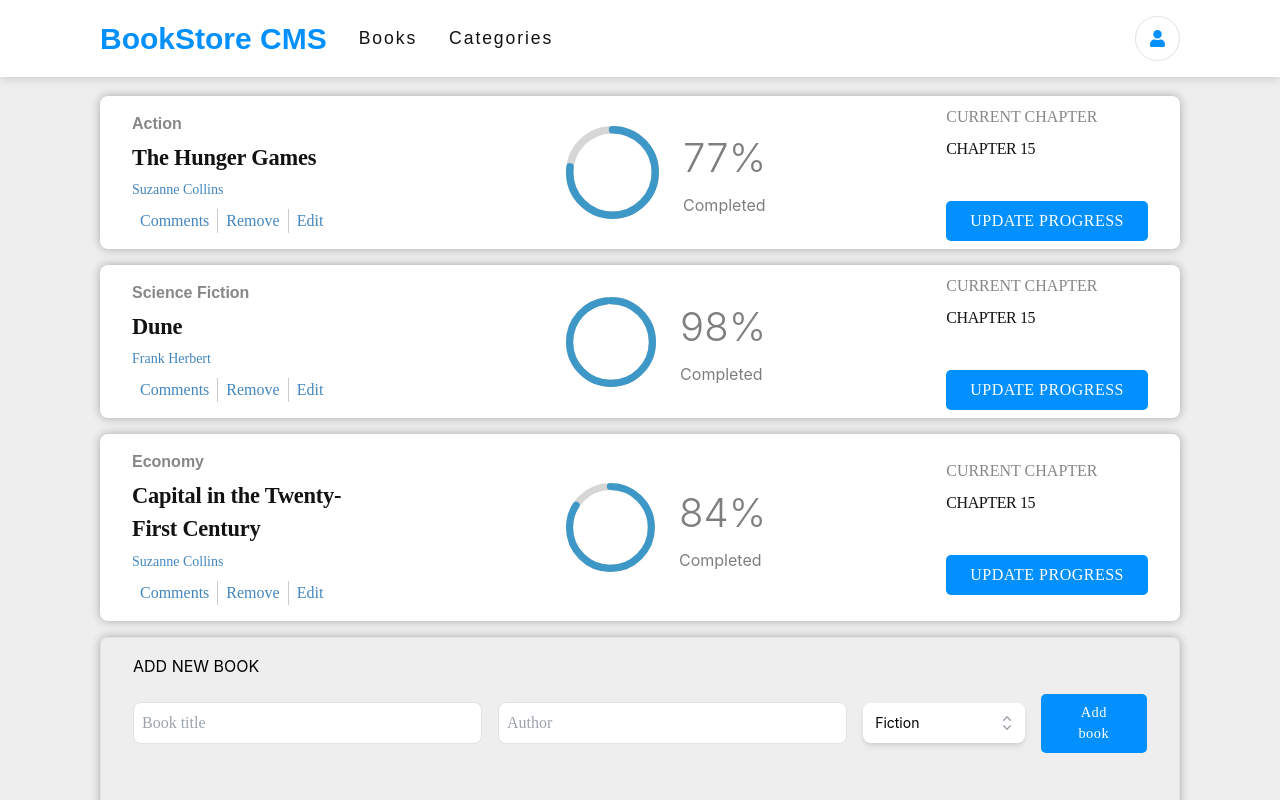
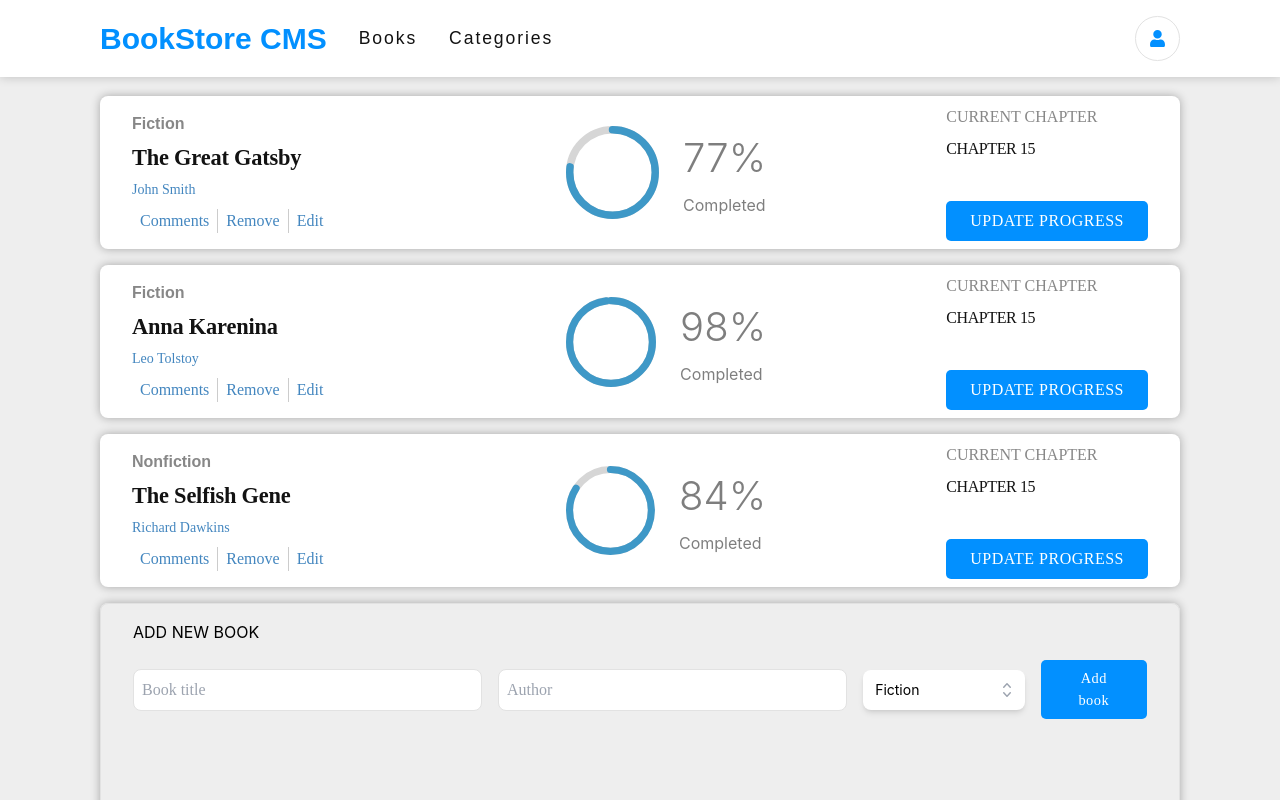
Before and after one commit to prg-04/BookStore_CMS, a React (Create React App) app: page / in a window 1280 px wide. Shown: the top 800 px of the page. Built offline with nearby package versions, Linux system fonts and the light colour scheme.

Commit message:
Add react-redux and app initial state

```diff
--- a/src/components/Categories.jsx
+++ b/src/components/Categories.jsx
@@ -8,7 +8,7 @@ function Categories() {
 
   useEffect(() => {
     dispatch(getCategoryStatus('Under Construction'));
-  }, []);
+  });
 
   return (
     <p style={{ marginTop: '6rem', fontSize: '1.5rem', marginright: '0.5rem' }}>
--- a/src/constants/constants.js
+++ b/src/constants/constants.js
@@ -1,24 +1,21 @@
 const books = [
   {
-    id: 1,
-    category: 'Action',
-    title: 'The Hunger Games',
-    author: 'Suzanne Collins',
-    readProgress: 64,
+    item_id: 'item1',
+    title: 'The Great Gatsby',
+    author: 'John Smith',
+    category: 'Fiction',
   },
   {
-    id: 2,
-    category: 'Science Fiction',
-    title: 'Dune',
-    author: 'Frank Herbert',
-    readProgress: 50,
+    item_id: 'item2',
+    title: 'Anna Karenina',
+    author: 'Leo Tolstoy',
+    category: 'Fiction',
   },
   {
-    id: 3,
-    category: 'Economy',
-    title: 'Capital in the Twenty-First Century',
-    author: 'Suzanne Collins',
-    readProgress: 24,
+    item_id: 'item3',
+    title: 'The Selfish Gene',
+    author: 'Richard Dawkins',
+    category: 'Nonfiction',
   },
 ];
 
```
